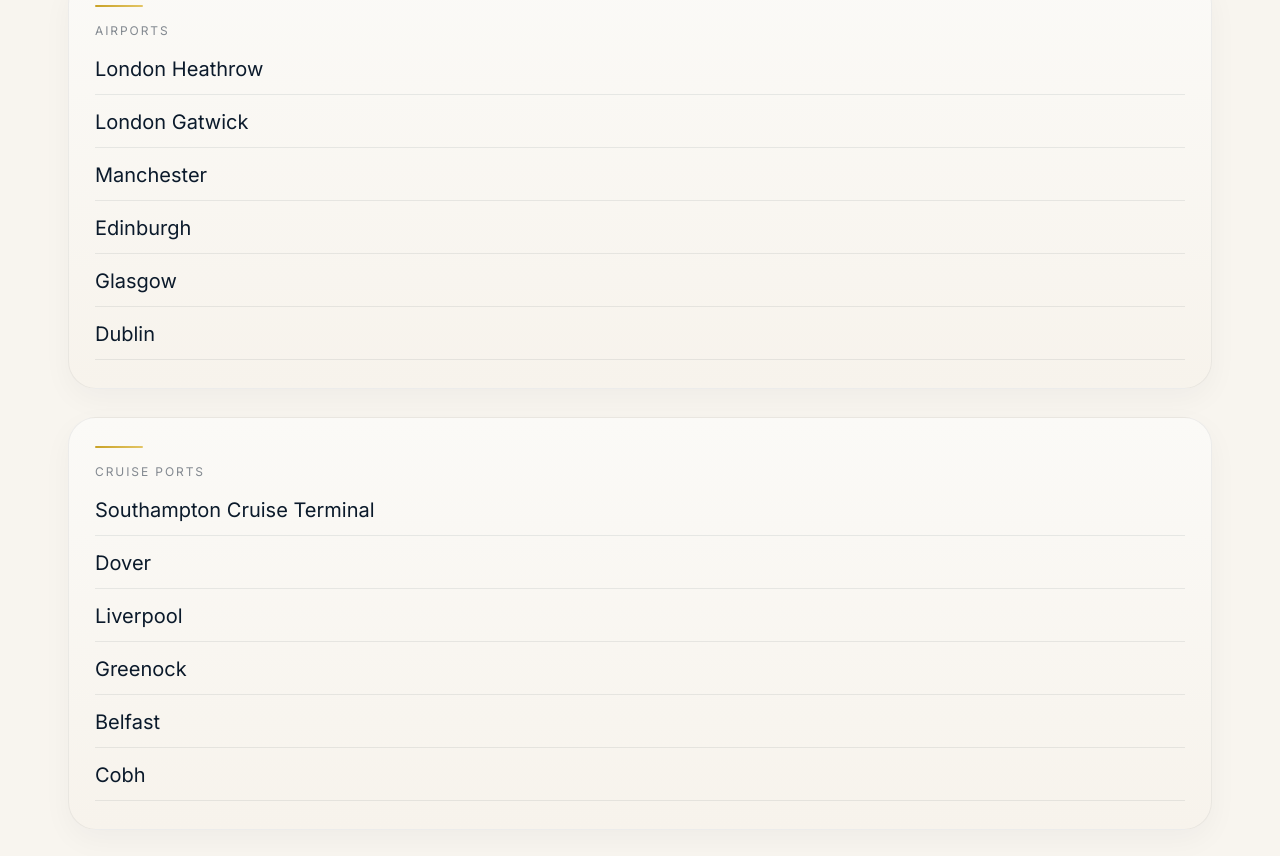
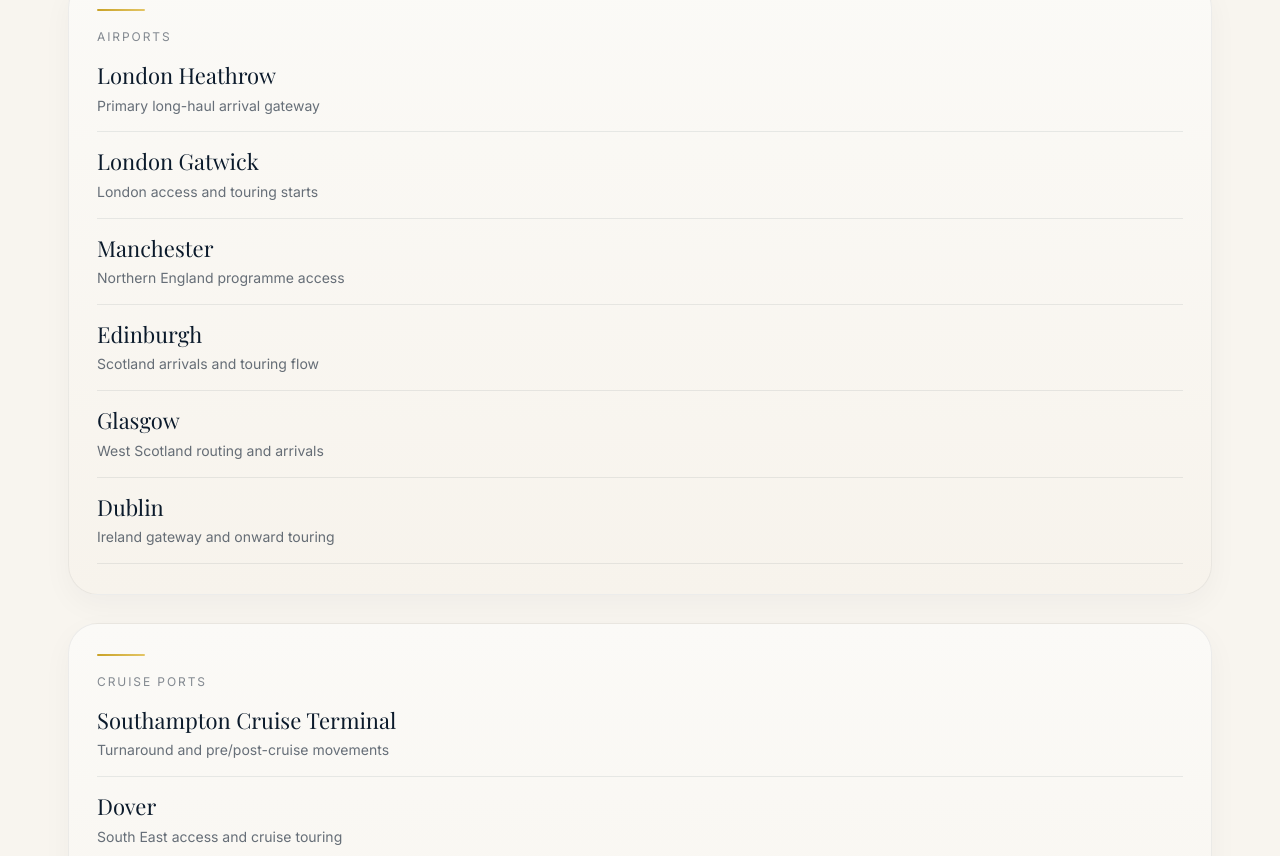
Before and after one commit to kandiahtk-crypto/Project-, a Next.js app: page / in a window 1280 px wide. Shown: the part 1664-2520 px from the top of the page. Built offline with nearby package versions, Linux system fonts and the light colour scheme; a web font is replaced by a local one.

Commit message:
Update page.tsx

```diff
--- a/src/app/page.tsx
+++ b/src/app/page.tsx
@@ -227,56 +227,80 @@ export default function HomePage() {
             </div>
           </div>
 
-          <div style={gatewayGrid} className="gateway-grid">
-            <div style={gatewayColumn} className="luxury-card">
+          <div style={gatewayEditorialGrid} className="gateway-grid">
+            <div style={gatewayEditorialCard} className="luxury-card">
               <div style={gatewayAccent} />
               <p style={gatewayHeading}>Airports</p>
 
-              <div style={gatewayList}>
-                <a href="/contact" style={gatewayLink}>
-                  London Heathrow
-                </a>
-                <a href="/contact" style={gatewayLink}>
-                  London Gatwick
-                </a>
-                <a href="/contact" style={gatewayLink}>
-                  Manchester
-                </a>
-                <a href="/contact" style={gatewayLink}>
-                  Edinburgh
-                </a>
-                <a href="/contact" style={gatewayLink}>
-                  Glasgow
-                </a>
-                <a href="/contact" style={gatewayLink}>
-                  Dublin
-                </a>
+              <div style={gatewayRichList}>
+                <div style={gatewayRichItem}>
+                  <p style={gatewayName}>London Heathrow</p>
+                  <p style={gatewayMeta}>Primary long-haul arrival gateway</p>
+                </div>
+
+                <div style={gatewayRichItem}>
+                  <p style={gatewayName}>London Gatwick</p>
+                  <p style={gatewayMeta}>London access and touring starts</p>
+                </div>
+
+                <div style={gatewayRichItem}>
+                  <p style={gatewayName}>Manchester</p>
+                  <p style={gatewayMeta}>Northern England programme access</p>
+                </div>
+
+                <div style={gatewayRichItem}>
+                  <p style={gatewayName}>Edinburgh</p>
+                  <p style={gatewayMeta}>Scotland arrivals and touring flow</p>
+                </div>
+
+                <div style={gatewayRichItem}>
+                  <p style={gatewayName}>Glasgow</p>
+                  <p style={gatewayMeta}>West Scotland routing and arrivals</p>
+                </div>
+
+                <div style={gatewayRichItem}>
+                  <p style={gatewayName}>Dublin</p>
+                  <p style={gatewayMeta}>Ireland gateway and onward touring</p>
+                </div>
               </div>
             </div>
 
-            <div style={gatewayColumn} className="luxury-card">
+            <div style={gatewayEditorialCard} className="luxury-card">
               <div style={gatewayAccent} />
               <p style={gatewayHeading}>Cruise ports</p>
 
-              <div style={gatewayList}>
-                <a href="/contact" style={gatewayLink}>
-                  Southampton Cruise Terminal
-                </a>
-                <a href="/contact" style={gatewayLink}>
-                  Dover
-                </a>
-                <a href="/contact" style={gatewayLink}>
-                  Liverpool
-                </a>
-                <a href="/contact" style={gatewayLink}>
-                  Greenock
-                </a>
-                <a href="/contact" style={gatewayLink}>
-                  Belfast
-                </a>
-                <a href="/contact" style={gatewayLink}>
-                  Cobh
-                </a>
+              <div style={gatewayRichList}>
+                <div style={gatewayRichItem}>
+                  <p style={gatewayName}>Southampton Cruise Terminal</p>
+                  <p style={gatewayMeta}>Turnaround and pre/post-cruise movements</p>
+                </div>
+
+                <div style={gatewayRichItem}>
+                  <p style={gatewayName}>Dover</p>
+                  <p style={gatewayMeta}>South East access and cruise touring</p>
+                </div>
+
+                <div style={gatewayRichItem}>
+                  <p style={gatewayName}>Liverpool</p>
+                  <p style={gatewayMeta}>Northern England and regional touring</p>
+                </div>
+
+                <div style={gatewayRichItem}>
+                  <p style={gatewayName}>Greenock</p>
+                  <p style={gatewayMeta}>
+                    Scotland cruise arrivals and shore touring
+                  </p>
+                </div>
+
+                <div style={gatewayRichItem}>
+                  <p style={gatewayName}>Belfast</p>
+                  <p style={gatewayMeta}>Ireland and Northern Ireland routing</p>
+                </div>
+
+                <div style={gatewayRichItem}>
+                  <p style={gatewayName}>Cobh</p>
+                  <p style={gatewayMeta}>Southern Ireland cruise-linked touring</p>
+                </div>
               </div>
             </div>
           </div>
@@ -727,17 +751,17 @@ const metaText: CSSProperties = {
   color: "rgba(11, 26, 43, 0.74)",
 };
 
-const gatewayGrid: CSSProperties = {
-  marginTop: 40,
+const gatewayEditorialGrid: CSSProperties = {
+  marginTop: 42,
   display: "grid",
   gap: 28,
 };
 
-const gatewayColumn: CSSProperties = {
+const gatewayEditorialCard: CSSProperties = {
   display: "grid",
-  gap: 16,
-  padding: "28px 26px",
-  borderRadius: 28,
+  gap: 18,
+  padding: "30px 28px",
+  borderRadius: 30,
   background: "linear-gradient(180deg, #FBFAF7 0%, #F7F3EC 100%)",
   border: "1px solid rgba(11, 26, 43, 0.06)",
   boxShadow: "0 10px 30px rgba(11, 26, 43, 0.04)",
@@ -758,22 +782,30 @@ const gatewayHeading: CSSProperties = {
   color: "rgba(11,26,43,0.5)",
 };
 
-const gatewayList: CSSProperties = {
+const gatewayRichList: CSSProperties = {
   display: "grid",
-  gap: 12,
+  gap: 16,
 };
 
-const gatewayLink: CSSProperties = {
-  display: "inline-flex",
-  alignItems: "center",
-  justifyContent: "space-between",
-  gap: 12,
-  fontSize: 20,
-  lineHeight: 1.5,
+const gatewayRichItem: CSSProperties = {
+  paddingBottom: 14,
+  borderBottom: "1px solid rgba(11,26,43,0.08)",
+};
+
+const gatewayName: CSSProperties = {
+  margin: "0 0 4px",
+  fontSize: 22,
+  lineHeight: 1.25,
   color: "#0B1A2B",
-  paddingBottom: 10,
-  borderBottom: "1px solid rgba(11,26,43,0.08)",
-  textDecoration: "none",
+  fontFamily: "var(--font-serif)",
+  fontWeight: 400,
+};
+
+const gatewayMeta: CSSProperties = {
+  margin: 0,
+  fontSize: 14,
+  lineHeight: 1.7,
+  color: "rgba(11,26,43,0.62)",
 };
 
 const supportGrid: CSSProperties = {
```
